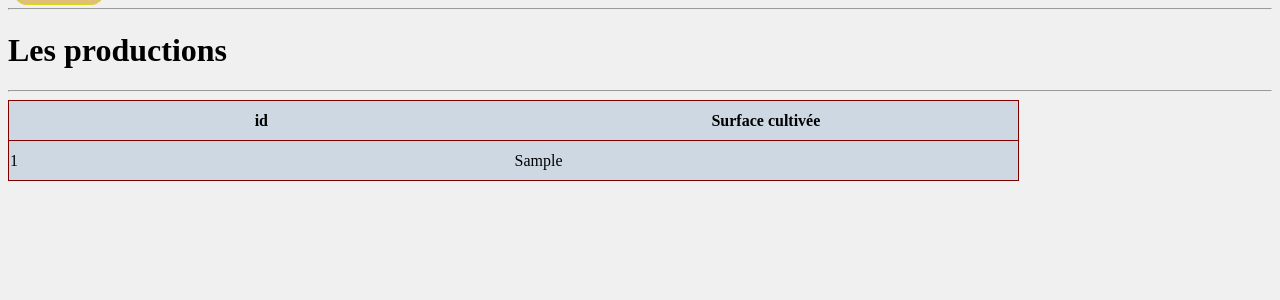
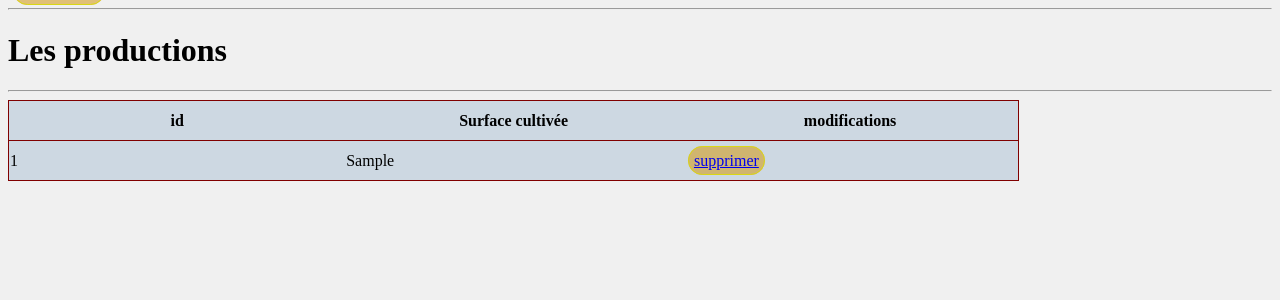
Before and after one commit to agaiffe2-iut90/Miambio, a Flask app: template PROJET FLASK/templates/production/show_production.html in a window 1280 px wide. Shown: the part 27-327 px from the top of the page. Run offline with Flask 3, Linux system fonts and the light colour scheme; the template is opened without the code that fills it: most values are stand-ins (such as "Sample title", 1, 10 or a date in 2020); some libraries are stand-ins or nearby versions.

Commit message:
Update show_production.html

```diff
--- a/PROJET FLASK/templates/production/show_production.html
+++ b/PROJET FLASK/templates/production/show_production.html
@@ -10,16 +10,16 @@
     {% if production | length >= 1 %}
         <table class="table table-dark table-striped">
         <tr>
-            <th>id</th><th>Surface cultivée</th>
+            <th>id</th><th>Surface cultivée</th><th>modifications</th>
         </tr>
         {% for ligne in production %}
             <tr>
                 <td>{{ ligne.id }}</td>
                 <td>{{ ligne.surface_cultivee }}</td>
-                <!--<td>
-                      <a href="/etudiant/edit?id={{ ligne.id }}">editer</a>
-                      <a href="/etudiant/delete?id={{ ligne.id }}" >supprimer</a>
-                  </td>-->
+                <td>
+                     <!--<a href="/etudiant/edit?id={{ ligne.id }}">editer</a>-->
+                      <a href="/production/delete?id={{ ligne.id }}" >supprimer</a>
+                  </td>
             </tr>
         {% endfor %}
     </table>
```
